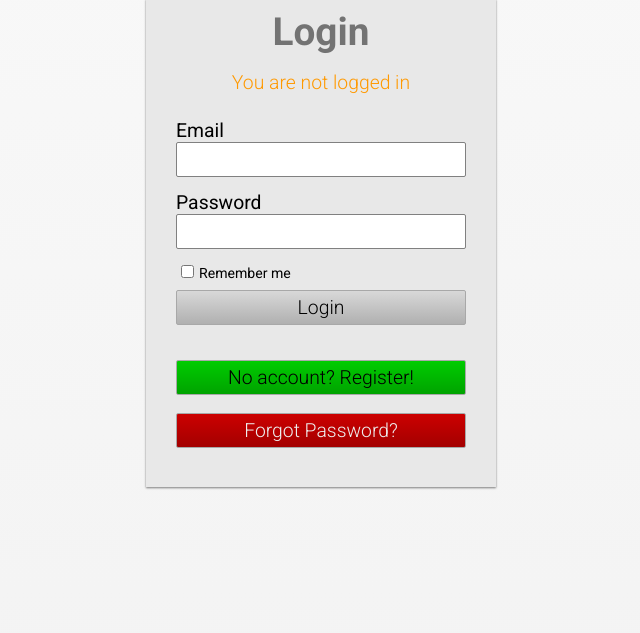
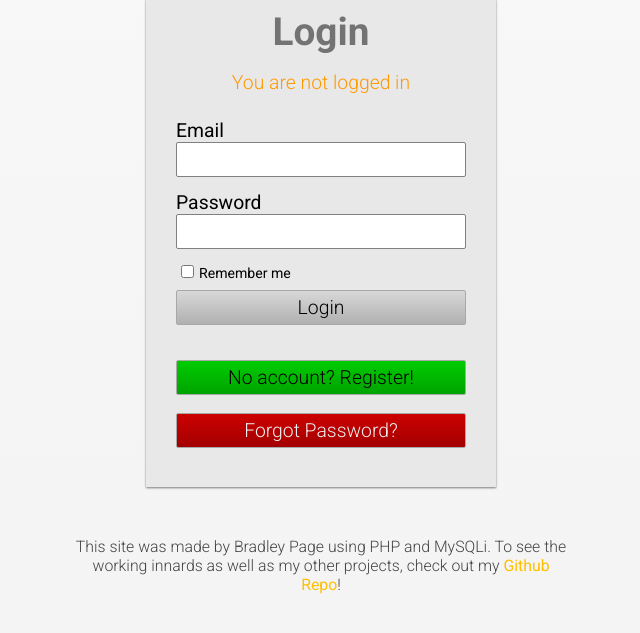
Before and after one commit to bkrpage/PHP-login-project, a PHP site: page /index.php?notLoggedIn=true in a window 1280 px wide. Shown: the part 51-684 px from the top of the page, without its empty margins (319-959 px from the left). Run offline with PHP 8.4, Linux system fonts and the light colour scheme; data that the repository does not hold is empty.

Commit message:
Small content addition
Added a footer into index.php. Must make this into an include and put it
at foot of each visible page.

```diff
--- a/index.php
+++ b/index.php
@@ -155,7 +155,9 @@
 <?php
 	}
 ?>
-
+	<footer>
+		<div id="github"> This site was made by Bradley Page using PHP and MySQLi. To see the working innards as well as my other projects, check out my <a href="https://github.com/bkrpage/php-Login-System">Github Repo</a>! </div>
+	</footer>
 
 </body>
 </html>
--- a/style/global.css
+++ b/style/global.css
@@ -174,3 +174,26 @@ table#user-details tr td:last-of-type{
 td{
 	padding: 2px 4px;
 }
+
+footer{
+	color: #444;
+	font-weight: 300;
+}
+
+footer a:link{
+	color: #FFBF00;
+	font-weight: 500;
+	font-size: 0.9rem;
+
+}
+
+footer a:hover, footer a:active, footer a:visited{
+	color: #B18904;
+}
+
+#github{
+	width: 500px;
+	margin: 0 auto;
+	font-size: 0.9rem;
+	text-align: center;
+}
```
